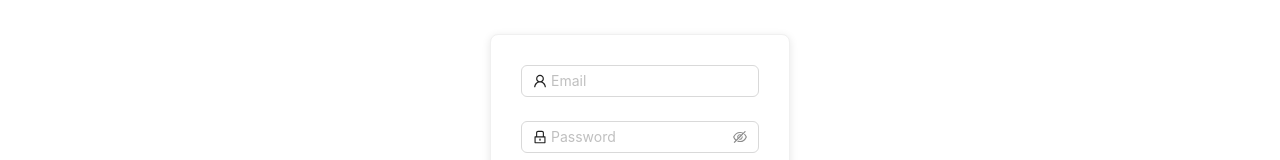
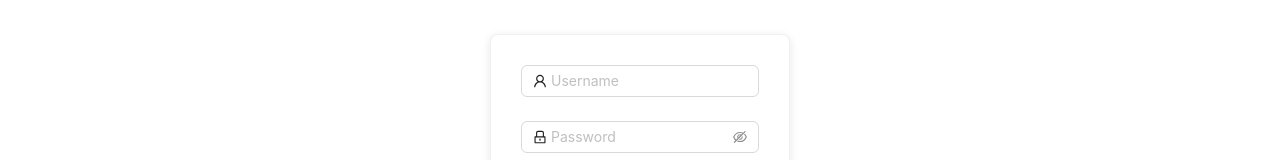
Before and after one commit to AawaizAli/solar-webapp, a React (Vite) app in the folder solar-cleaning/: page /login in a window 1280 px wide. Shown: the part 184-344 px from the top of the page. Built offline with nearby package versions, Linux system fonts and the light colour scheme.

Commit message:
placeholders changed

```diff
--- a/solar-cleaning/frontend/src/components/LoginPage.jsx
+++ b/solar-cleaning/frontend/src/components/LoginPage.jsx
@@ -83,9 +83,9 @@
         >
           <Form.Item
             name="email"
-            rules={[{ required: true, message: 'Please input your Email!' }]}
+            rules={[{ required: true, message: 'Please input your Username!' }]}
           >
-            <Input prefix={<UserOutlined className="site-form-item-icon" />} placeholder="Email" />
+            <Input prefix={<UserOutlined className="site-form-item-icon" />} placeholder="Username" />
           </Form.Item>
           <Form.Item
             name="password"
--- a/solar-cleaning/frontend/src/components/SearchPage.jsx
+++ b/solar-cleaning/frontend/src/components/SearchPage.jsx
@@ -165,9 +165,9 @@
                     </div>
                 </header>
                 {/* end header section */}
-
             </div>
-            {/* feature section */}
+            {/* Table Section beginning */}
+            {/* Table Section end */}
             {/* info section */}
             <section className="info_section">
                 <div className="container">
```
